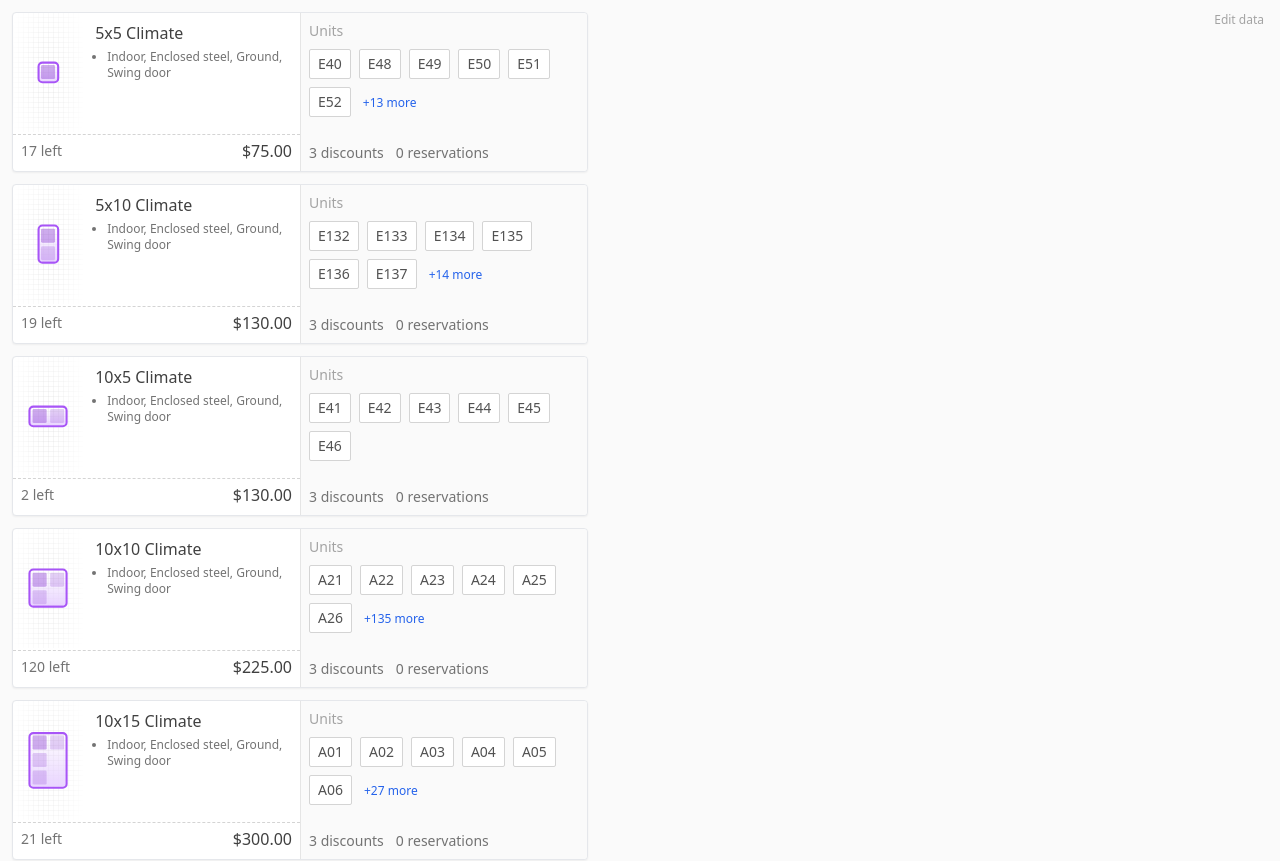
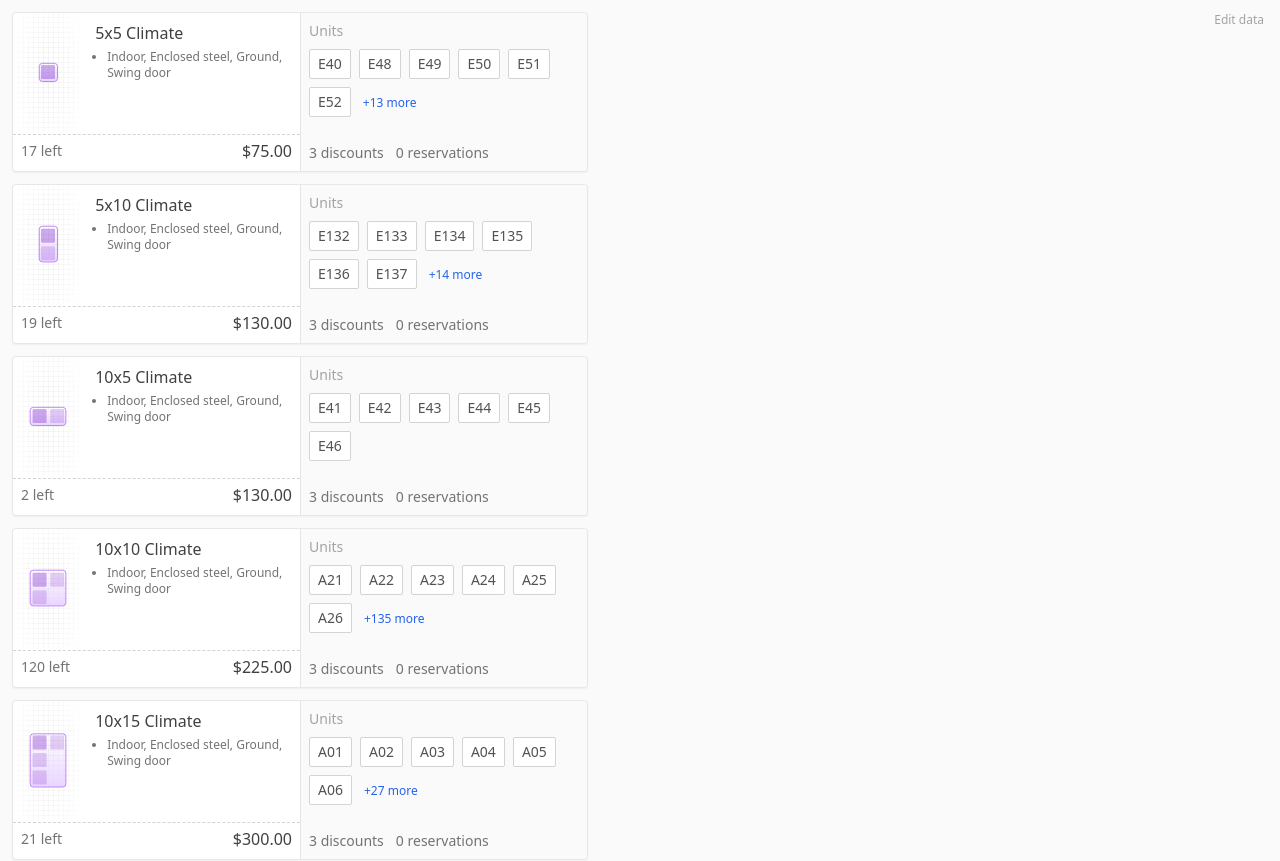
Before and after one commit to tzeying/lets-make-grids, a Next.js app in the folder grids-grids-grids/: page /unit-selector in a window 1280 px wide. Shown: the top 861 px of the page. Built offline with nearby package versions, Linux system fonts and the light colour scheme.

Commit message:
adjust outline

```diff
--- a/grids-grids-grids/components/plotted-grid.js
+++ b/grids-grids-grids/components/plotted-grid.js
@@ -19,7 +19,7 @@ function PlottedGrid({ Key, Unit, WidthFt, HeightFt, Scale = 1 }) {
 
     return (
         <div key={Key} className="absolute w-full h-full top-0 flex justify-center items-center" style={{transform: `scale(${Scale})`}}>
-            <div style={boundingRectStyles} className='rounded outline outline-purple-500 bg-gradient-to-t from-purple-200 to-transparent flex justify-center items-center relative'>
+            <div style={boundingRectStyles} className='rounded outline outline-1 outline-purple-500 bg-gradient-to-t from-purple-200 to-transparent flex justify-center items-center relative'>
 
                 <div className="flex absolute top-0 left-0">
                     {
```
